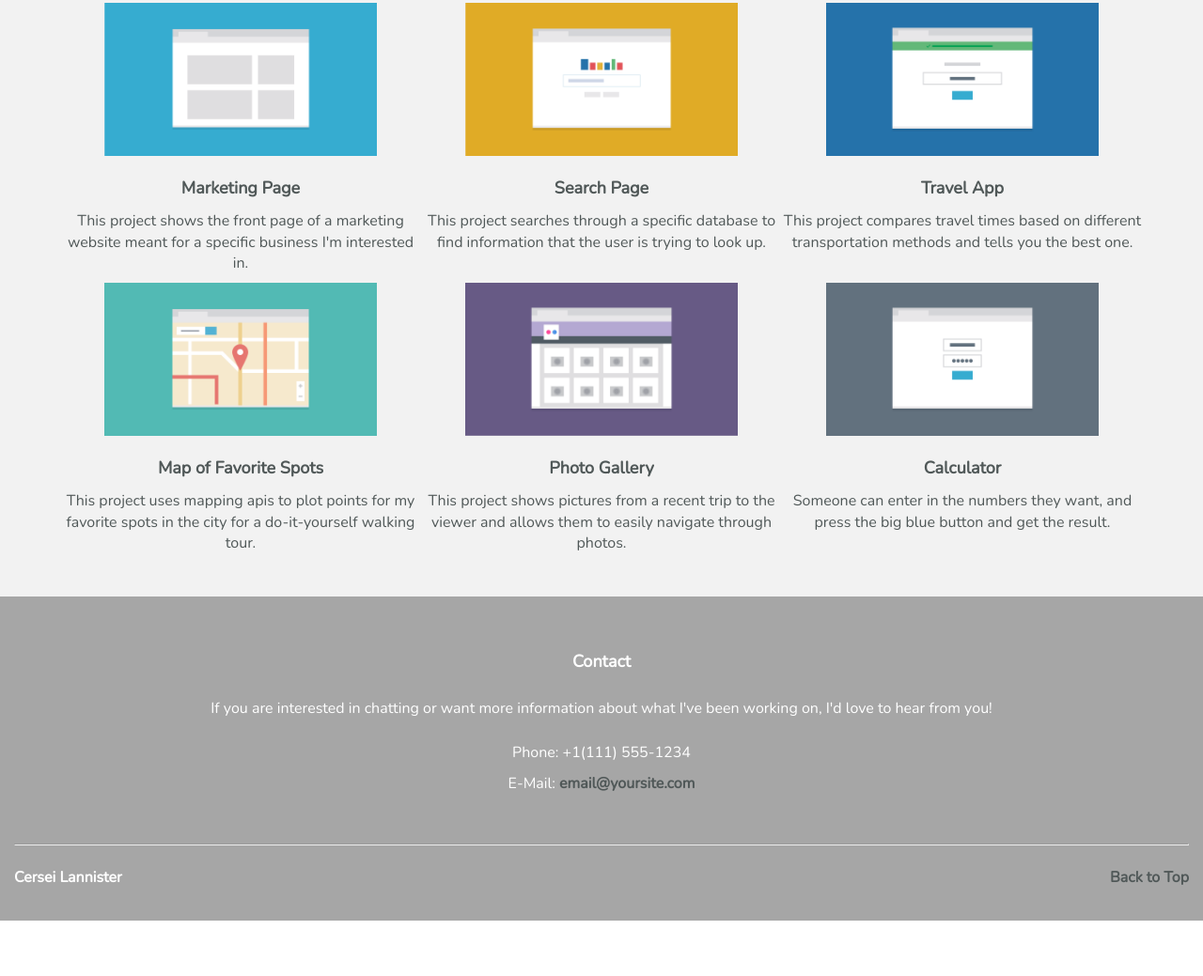
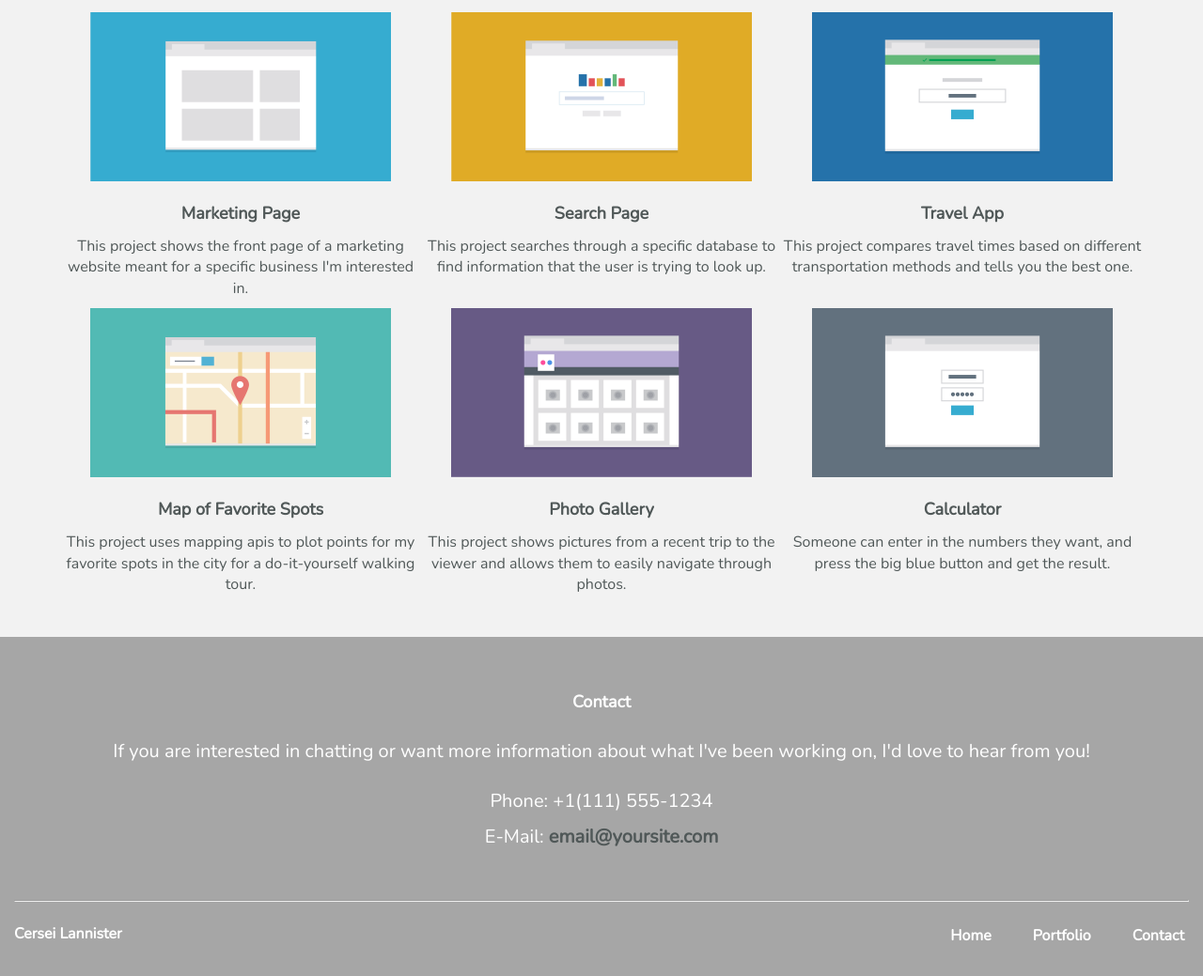
Before and after one commit to I-Strohmeyer/techdegree-project-2, a plain HTML site: page index.html in a window 1280 px wide. Shown: the part 549-1588 px from the top of the page at 94% size. Before the commit the page ends 1529 px from the top, so only its background shows below. Drawn offline with nearby package versions, Linux system fonts and the light colour scheme.

Commit message:
more tablet fixes

```diff
--- a/css/styles.css
+++ b/css/styles.css
@@ -101,6 +101,10 @@ hr {
   font-weight: 700;
 }
 
+.nav-list-bottom {
+  display: none;
+}
+
 /* Text */
 
 h1 {
@@ -175,7 +179,7 @@ a:hover {
   li {
     background: none;
     display: inline-block;
-    padding: 15px;
+    padding: 20px;
     font-weight: 600;
   }
   li a {
@@ -190,7 +194,25 @@ a:hover {
   }
   .text-intro {
     width: 60%;
-    padding-top: 100px;
+    padding-top: 70px;
+    text-align: left;
+    font-size: 20px;
+  }
+  .main-pic {
+    max-width: 320px;
+  }
+  footer p {
+    font-size: 20px;
+  }
+  .student-bottom-nav {
+    font-size: 16px;
+  }
+  .back-to-top-nav {
+    display: none;
+  }
+  .nav-list-bottom {
+    display: inline-block;
+    float: right;
   }
 }
 
--- a/index.html
+++ b/index.html
@@ -81,7 +81,12 @@
     <hr>
     <div class="TEST">
       <p class="student-bottom-nav">Cersei Lannister</p>
-      <p class="Back-to-top-nav"><a href="#top">Back to Top</a></p>
+      <p class="back-to-top-nav"><a href="#top">Back to Top</a></p>
+      <ul class="nav-list-bottom">
+        <li><a href="#">Home</a></li>
+        <li><a href="#">Portfolio</a></li>
+        <li><a href="#">Contact</a></li>
+      </ul>
     </div>
   </footer>
   </div>
```
